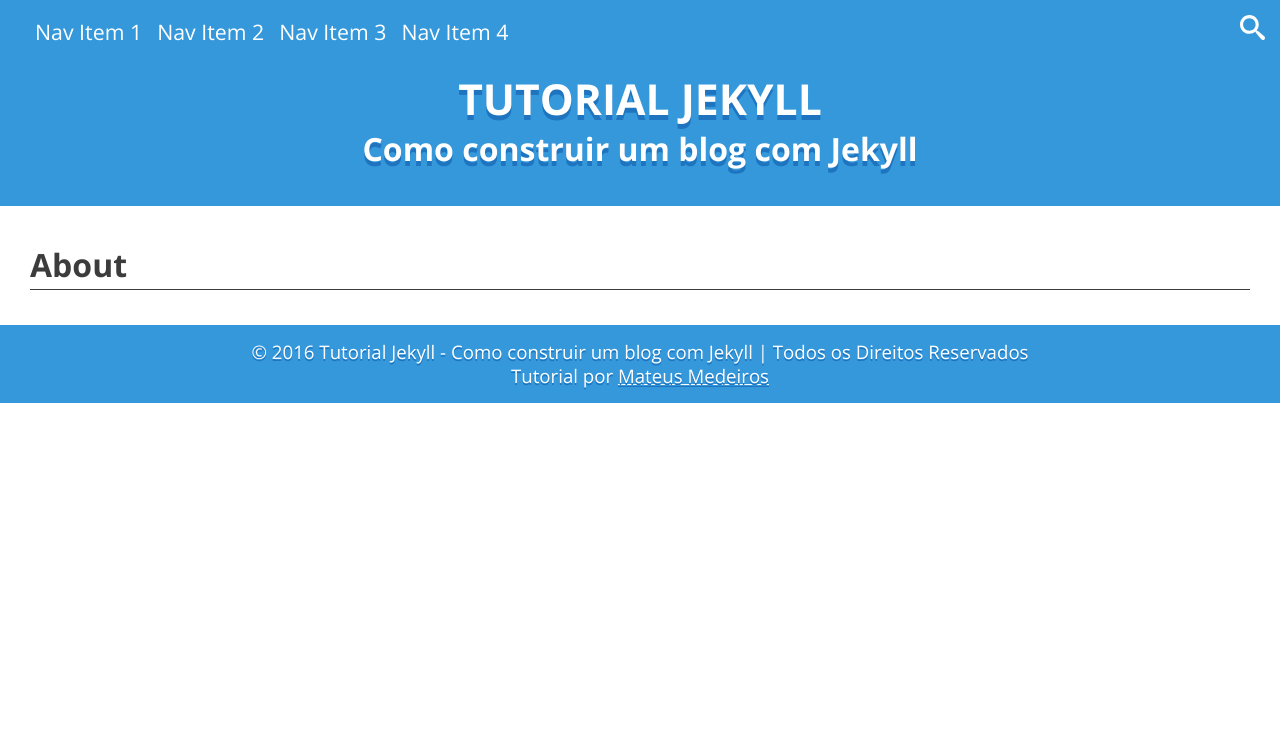
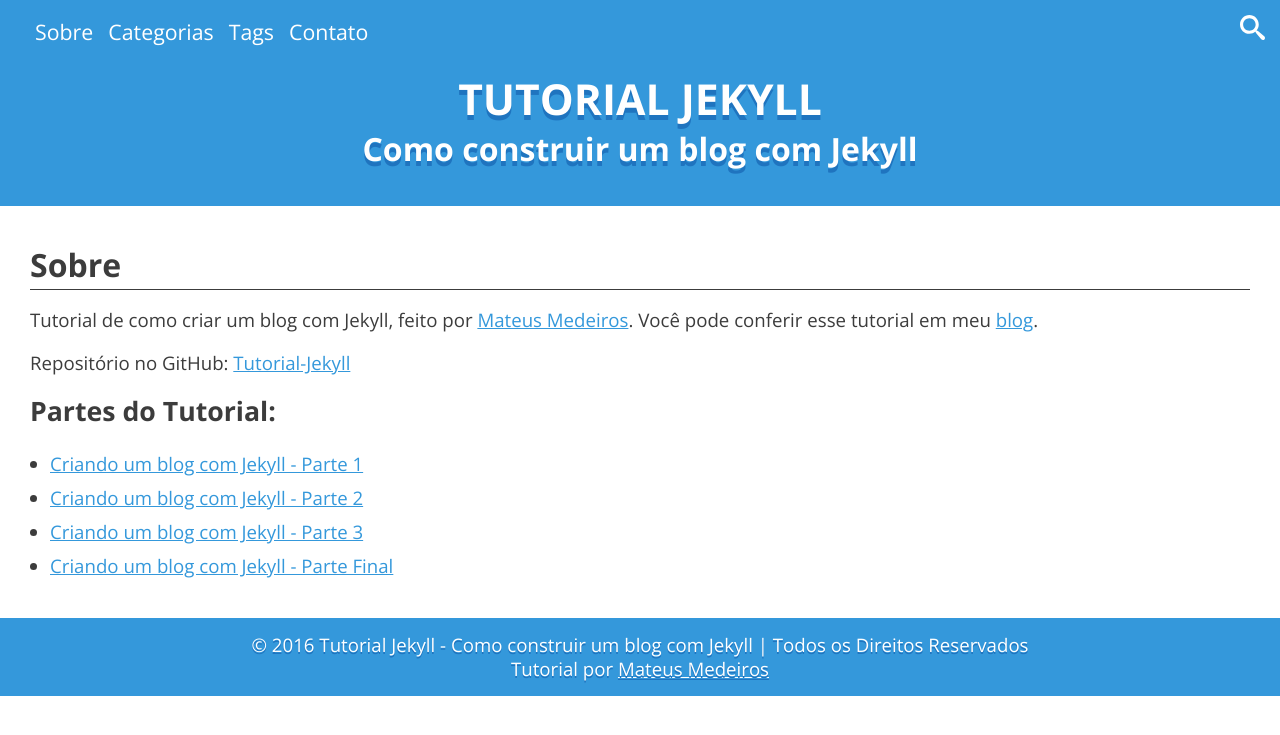
Before and after one commit to mateussmedeiros/tutorial-jekyll, a Jekyll site: the page built from about.md, in a window 1280 px wide. Shown: the top 735 px of the page. Built offline with Jekyll 4.4.1, drawn with Linux system fonts in a browser that asks for light colours; comment, search, counter and statistics services are not loaded.

Commit message:
Adicionado parte final do tutorial

```diff
--- a/_config.yml
+++ b/_config.yml
@@ -17,8 +17,8 @@
 # Build settings
 markdown: kramdown # Estilo do Markdown
 permalink: /:categories/:title/ # Configuração dos links do blog
-css_folder:  "http://devmateusmedeiros.com.br/tutorial-jekyll/assets/css" # Caminho dos arquivos css
-js_folder:  "http://devmateusmedeiros.com.br/tutorial-jekyll/assets/js" # Caminho dos arquivos js
-img_folder:  "http://devmateusmedeiros.com.br/tutorial-jekyll/assets/img" # Caminho das imagens
+css_folder:  "/assets/css" # Caminho dos arquivos css
+js_folder:  "/assets/js" # Caminho dos arquivos js
+img_folder:  "/assets/img" # Caminho das imagens
 sass:
     style: compressed # Configuração dos arquivos css gerados pelo sass, compressed gera o css minificado
--- a/_includes/footer.html
+++ b/_includes/footer.html
@@ -3,6 +3,6 @@
   <p> Tutorial por <a href="http://devmateusmedeiros.com.br" target="_blank" title="Ir para o meu blog"> Mateus Medeiros </a> </p>
 </footer>
 
-<script src="http://devmateusmedeiros.com.br/tutorial-jekyll/assets/components/jquery/dist/jquery.min.js"></script>
-<script src="http://devmateusmedeiros.com.br/tutorial-jekyll/assets/components/simple-jekyll-search/dest/jekyll-search.js"></script>
-<script src="http://devmateusmedeiros.com.br/tutorial-jekyll/assets/js/script.js"></script>
+<script src="/assets/components/jquery/dist/jquery.min.js"></script>
+<script src="/assets/components/simple-jekyll-search/dest/jekyll-search.js"></script>
+<script src="/assets/js/script.js"></script>
--- a/_includes/head.html
+++ b/_includes/head.html
@@ -10,12 +10,12 @@
   	<meta name="description" content="{% if page.description %}{{ page.description | strip_html | strip_newlines | truncate: 160 }}{% else %}{{ site.description }}{% endif %}">
 
 	<!-- Caminho do arquivo CSS, pode ser alterado de acordo com o projeto -->
-  	<link rel="stylesheet" href="{{ "http://devmateusmedeiros.com.br/tutorial-jekyll/assets/css/main.css" | prepend: site.baseurl }}">
+  	<link rel="stylesheet" href="{{ "/assets/css/main.css" | prepend: site.baseurl }}">
   	<link rel="canonical" href="{{ page.url | replace:'index.html','' | prepend: site.baseurl | prepend: site.url }}">
   	<!-- Caminho do Feed do blog -->
   	<link rel="alternate" type="application/rss+xml" title="{{ site.title }}" href="{{ "/feed.xml" | prepend: site.baseurl | prepend: site.url }}">
   	<!-- Caminho do favicon do blog, também pode ser alterado -->
-    <link rel="shortcut icon" href="http://devmateusmedeiros.com.br/tutorial-jekyll/assets/img/favicon.ico" type="image/x-icon">
+    <link rel="shortcut icon" href="/assets/img/favicon.ico" type="image/x-icon">
 
 	<!-- Social Meta Tags: Facebook | Twitter | Google+ / Já está configurado para o blog -->
   	<!-- Social: Facebook / Open Graph -->
--- a/_includes/header.html
+++ b/_includes/header.html
@@ -4,10 +4,10 @@
   <!-- Menu -->
   <nav class="menu">
     <ul>
-      <li><a href="#"> Nav Item 1 </a></li>
-      <li><a href="#"> Nav Item 2 </a></li>
-      <li><a href="#"> Nav Item 3 </a></li>
-      <li><a href="#"> Nav Item 4 </a></li>
+      <li><a href="/sobre"> Sobre </a></li>
+      <li><a href="/categorias"> Categorias </a></li>
+      <li><a href="/tags"> Tags </a></li>
+      <li><a href="/contato"> Contato </a></li>
     </ul>
   </nav>
 
--- a/about.md
+++ b/about.md
@@ -1,5 +1,16 @@
 ---
 layout: page
-title: About
-permalink: /about/
+title: Sobre
+permalink: /sobre/
 ---
+
+Tutorial de como criar um blog com Jekyll, feito por [Mateus Medeiros](http://devmateusmedeiros.com.br){:target="_blank"}. Você pode conferir esse tutorial em meu [blog](http://devmateusmedeiros.com.br){:target="_blank"}.
+
+Repositório no GitHub: [Tutorial-Jekyll](https://github.com/mateussmedeiros/tutorial-jekyll){:target="_blank"}
+
+## Partes do Tutorial:
+
+- [Criando um blog com Jekyll - Parte 1](http://devmateusmedeiros.com.br/criando-um-blog-com-jekyll-parte-1/)
+- [Criando um blog com Jekyll - Parte 2](http://devmateusmedeiros.com.br/criando-um-blog-com-jekyll-parte-2/)
+- [Criando um blog com Jekyll - Parte 3](http://devmateusmedeiros.com.br/criando-um-blog-com-jekyll-parte-3/)
+- [Criando um blog com Jekyll - Parte Final](http://devmateusmedeiros.com.br/criando-um-blog-com-jekyll-parte-final/)
```
Also changed, not shown: _posts/2016-01-24-meu-primeiro-post-com-jekyll.markdown (added, +20 -0 lines), categorias.html (added, +39 -0 lines), contato.md (added, +9 -0 lines), tags.html (added, +40 -0 lines).
